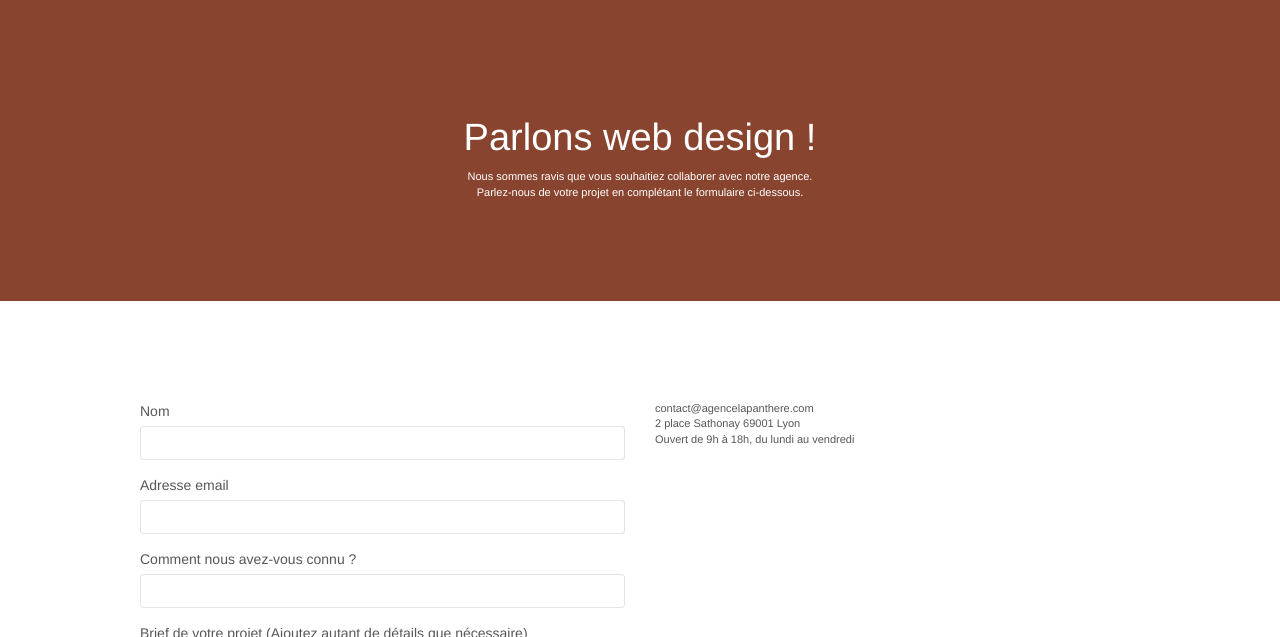
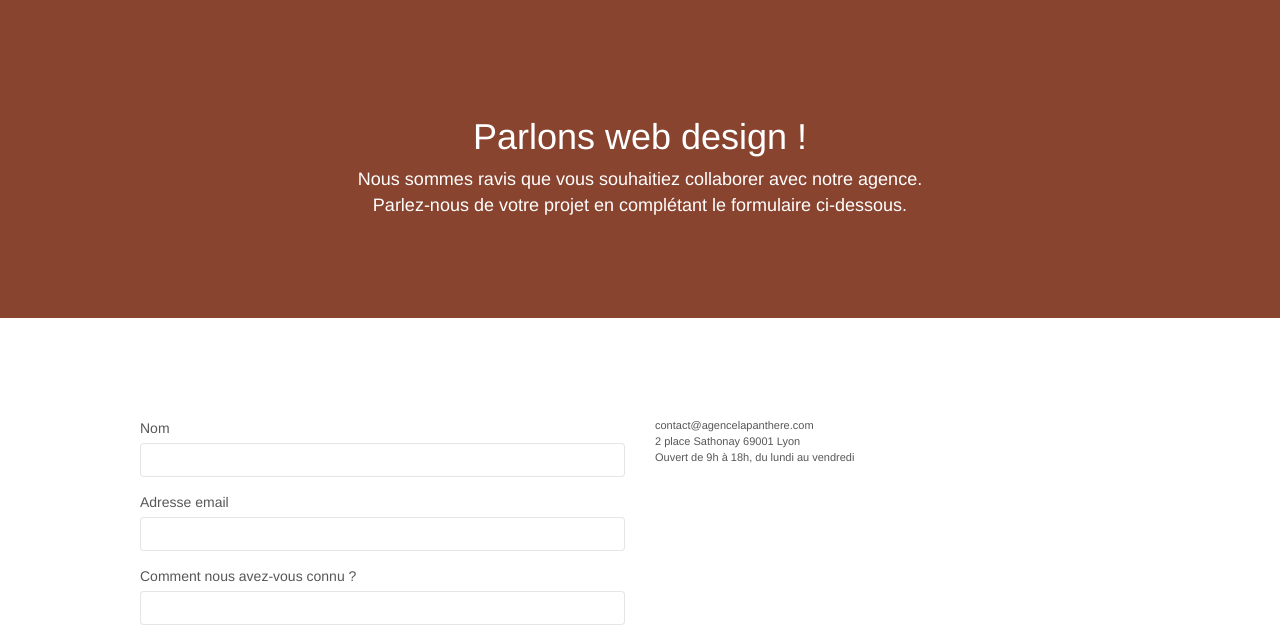
Before and after one commit to Renaud-H/LaPanthere, a plain HTML site: page contact.html in a window 1280 px wide. Shown: the part 95-732 px from the top of the page. Drawn offline with nearby package versions, Linux system fonts and the light colour scheme.

Commit message:
position + size

```diff
--- a/contact.html
+++ b/contact.html
@@ -59,11 +59,11 @@
 				<div class="bloc bg-dots-bg bg-repeat bgc-atomic-tangerine d-bloc bloc-bg-texture texture-paper" id="bloc-6">
 					<div class="container bloc-lg">
 						<div class="row">
-							<div class="col-sm-12">
-								<h1 class="text-center hero-bloc-text tc-white">
+							<div class="col-sm-12 z-index-100">
+								<h1 class="text-center hero-bloc-text tc-white size-36">
 									Parlons web design !
 								</h1>
-								<p class="text-center mg-lg tc-white tight-width-whitespace">
+								<p class="text-center mg-lg tc-white tight-width-whitespace size-18">
 									Nous sommes ravis que vous souhaitiez collaborer avec notre agence.<br>
 									Parlez-nous de votre projet en complétant le formulaire ci-dessous.
 								</p>
--- a/style.css
+++ b/style.css
@@ -1054,6 +1054,9 @@ h4 {
 .size-22 {
     font-size: 22px;
 }
+.size-36 {
+    font-size: 36px;
+}
 .citation {
     font-size: 20px;
     font-style: italic;
```
